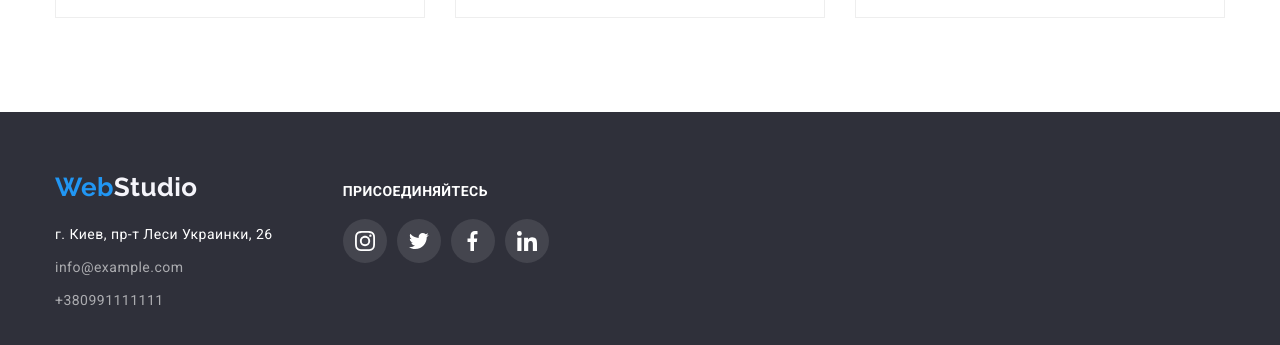
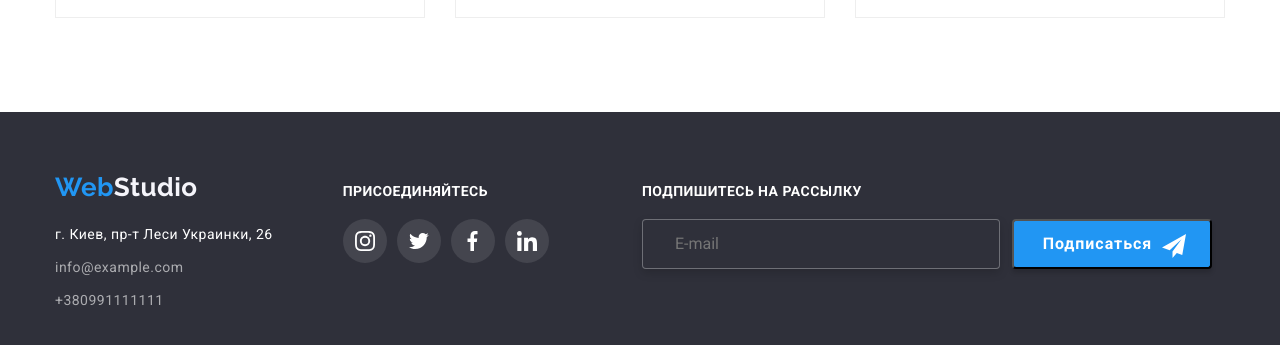
Before and after one commit to grinya0101/goit-markup-hw-06, a plain HTML site: page portfolio.html in a window 1280 px wide. Shown: the part 1516-1861 px from the top of the page. Drawn offline with nearby package versions, Linux system fonts and the light colour scheme.

Commit message:
hw-6-6-6

```diff
--- a/portfolio.html
+++ b/portfolio.html
@@ -213,6 +213,18 @@
                 </li>
             </ul>
         </div>
+        <div class="footer-subscribe">
+            <h2 class="subscribe-title">Подпишитесь на рассылку</h2>
+            <form action="" class="subscribe">
+                <label for="mail" class=""></label>
+                <input type="text" class="footer-input" placeholder="E-mail" name="mail" id="mail">
+                <button type="submit" class="button-subscribe"><span class="subscribe-text">Подписаться<svg
+                            class="subscribe-icon">
+                            <use href="./image/modal/airplane.svg#icon-airplane"></use>
+                        </svg></span></button>
+            </form>
+
+        </div>
     </div>
 
 </footer>
```
